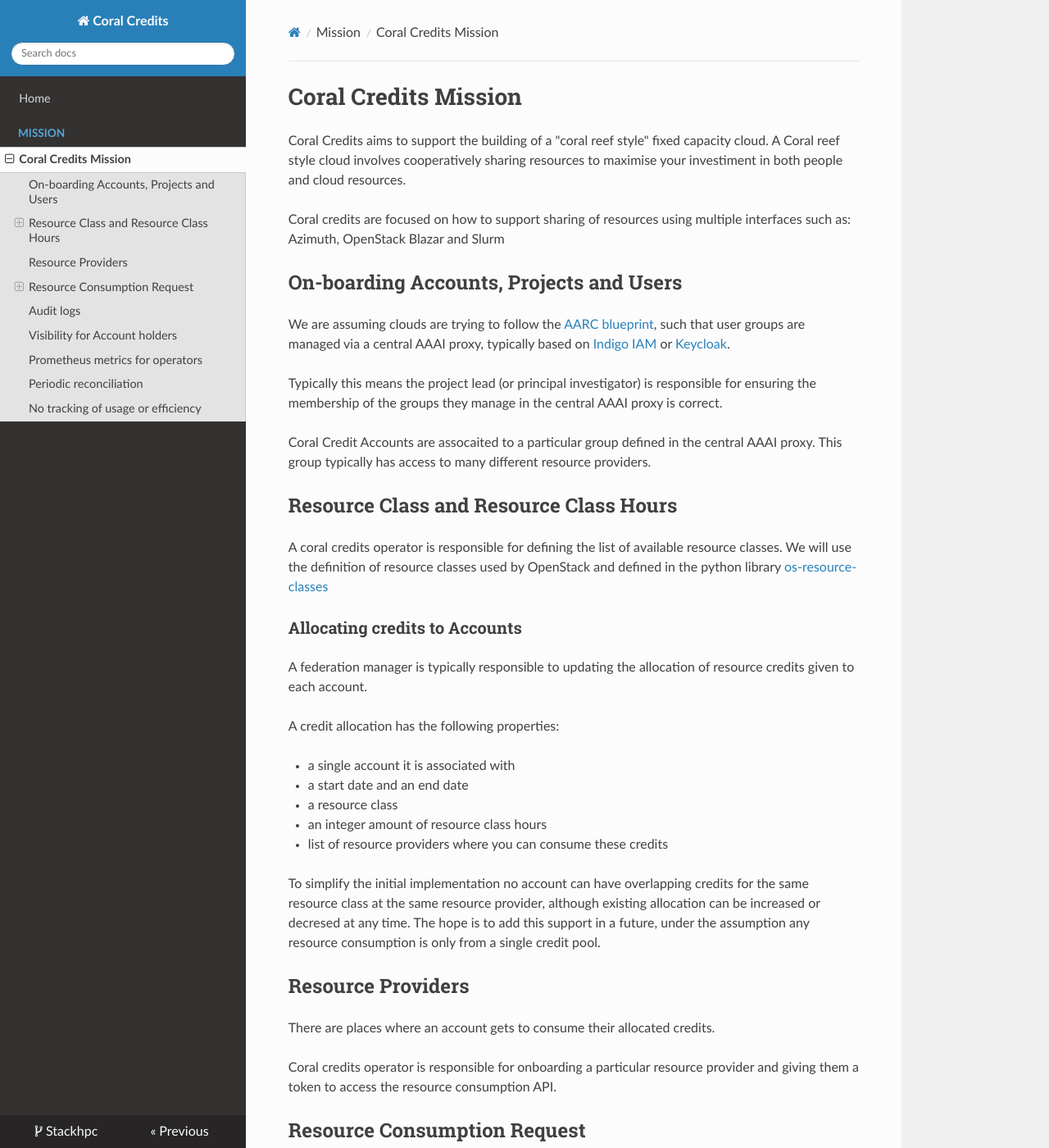
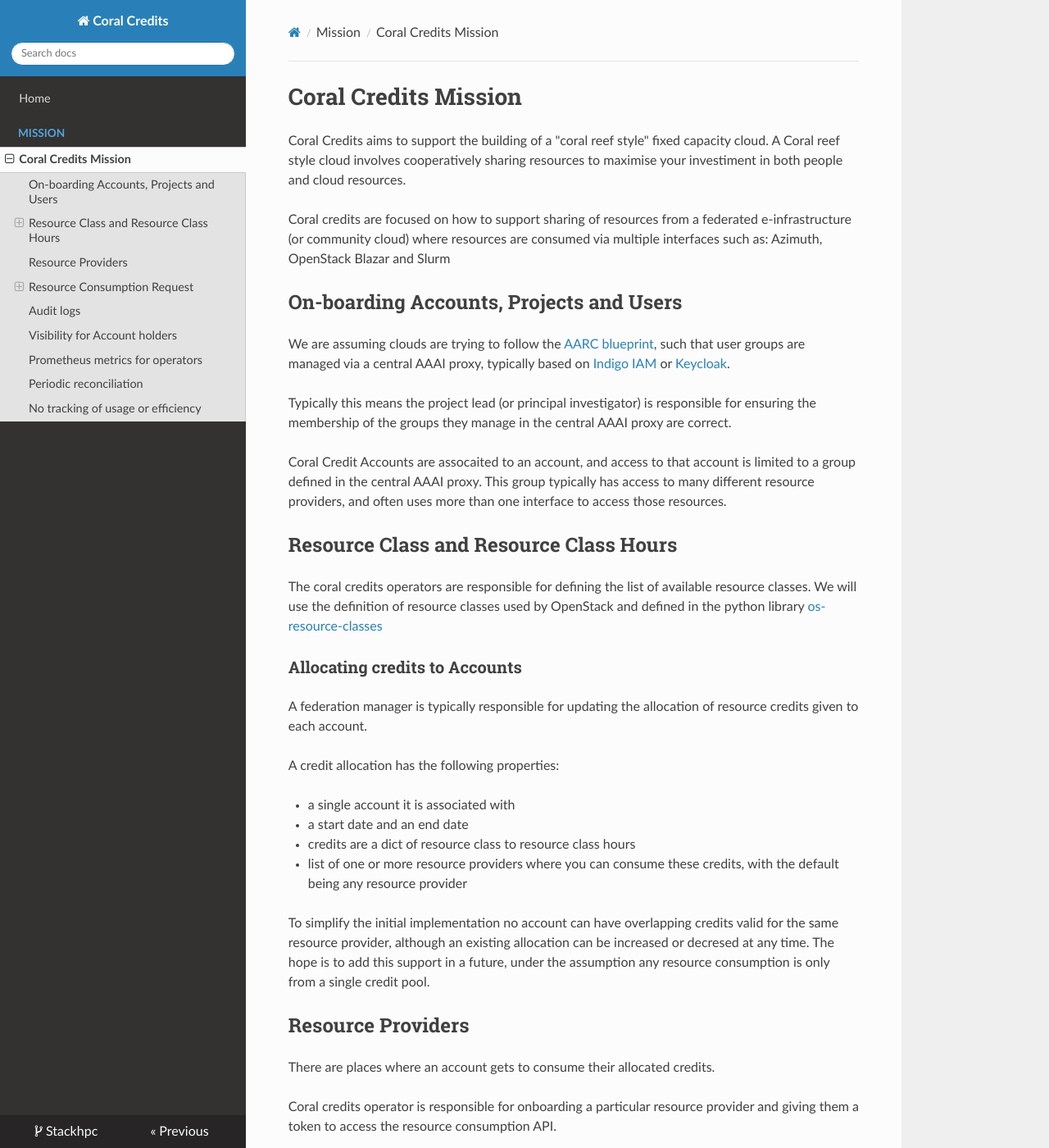
Before and after one commit to stackhpc/coral-credits, an MkDocs documentation site: the page built from docs/mission/index.md, in a window 1280 px wide and 1400 px high. Shown: the whole window at 82% size. Built offline with MkDocs 1.6.1, drawn with Linux system fonts in a browser that asks for light colours; nearby versions of some CDN libraries; some of the changed text lies outside the part shown.

Commit message:
Update index.md with more clarity

```diff
--- a/docs/mission/index.md
+++ b/docs/mission/index.md
@@ -4,8 +4,9 @@ Coral Credits aims to support the building of a "coral reef style" fixed capacit
 A Coral reef style cloud involves cooperatively sharing resources
 to maximise your investiment in both people and cloud resources.
 
-Coral credits are focused on how to support sharing of resources
-using multiple interfaces such as:
+Coral credits are focused on how to support sharing of
+resources from a federated e-infrastructure (or community cloud)
+where resources are consumed via multiple interfaces such as:
 Azimuth, OpenStack Blazar and Slurm
 
 ## On-boarding Accounts, Projects and Users
@@ -18,15 +19,17 @@ or [Keycloak](https://www.keycloak.org/).
 
 Typically this means the project lead (or principal investigator)
 is responsible for ensuring the membership of the groups they
-manage in the central AAAI proxy is correct.
+manage in the central AAAI proxy are correct.
 
-Coral Credit Accounts are assocaited to a particular group
+Coral Credit Accounts are assocaited to an account,
+and access to that account is limited to a group
 defined in the central AAAI proxy. This group typically
-has access to many different resource providers.
+has access to many different resource providers,
+and often uses more than one interface to access those resources.
 
 ## Resource Class and Resource Class Hours
 
-A coral credits operator is responsible for defining
+The coral credits operators are responsible for defining
 the list of available resource classes.
 We will use the definition of resource classes used by OpenStack
 and defined in the python library
@@ -34,22 +37,22 @@ and defined in the python library
 
 ### Allocating credits to Accounts
 
-A federation manager is typically responsible to updating the
+A federation manager is typically responsible for updating the
 allocation of resource credits given to each account.
 
 A credit allocation has the following properties:
 
 * a single account it is associated with
 * a start date and an end date
-* a resource class
-* an integer amount of resource class hours
-* list of resource providers where you can consume these credits
+* credits are a dict of resource class to resource class hours
+* list of one or more resource providers
+  where you can consume these credits,
+  with the default being any resource provider
 
 To simplify the initial implementation
 no account can have overlapping credits
-for the same resource class at the
-same resource provider,
-although existing allocation can be increased
+valid for the same resource provider,
+although an existing allocation can be increased
 or decresed at any time.
 The hope is to add this support in a future,
 under the assumption any resource consumption
@@ -80,6 +83,9 @@ accepted by the coral credit system.
 A resource consumtion request has the following properties:
 
 * account
+* resources provider
+* resources consumption interface
+  (e.g. Blazar or Azimuth or Slurm)
 * user requesting the resource
 * resource footprint,
   i.e. a list of resource class and float amounts
```
